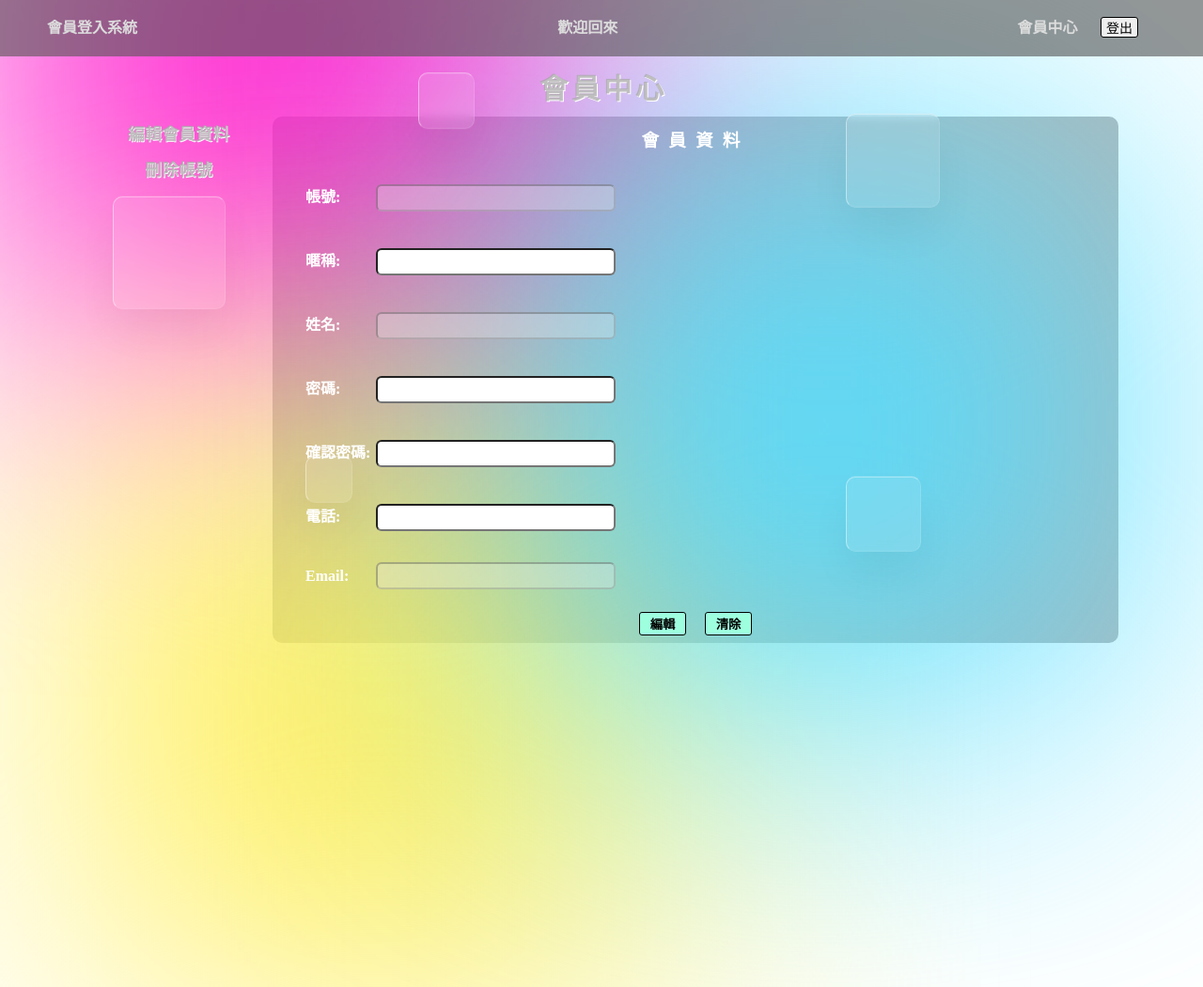
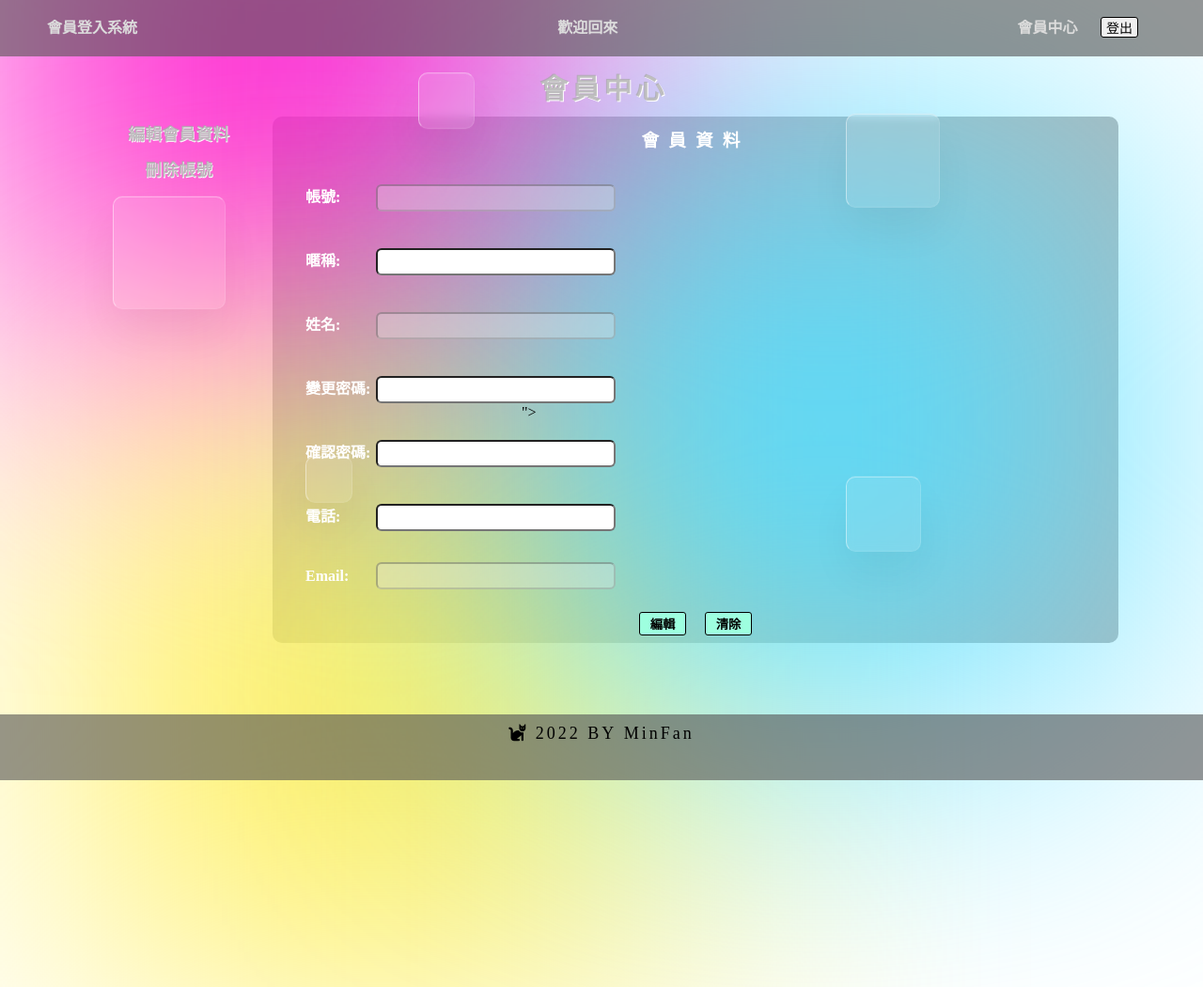
Before and after one commit to LinMinFan/member, a PHP site: the page made by member_center.php in a window 1280 px wide. Shown: the whole page at 94% size. Run offline with PHP 8.4, Linux system fonts and the light colour scheme; a user stored in the database is signed in; data comes from the database, SQL or seed files in the repository; some libraries are stand-ins or nearby versions.

Commit message:
[new] 增加共用頁尾 [changes] 密碼加入md5轉碼 外部連結fontawesome使用圖形

```diff
--- a/chk_acc.php
+++ b/chk_acc.php
@@ -9,13 +9,14 @@ $chk_a = $pdo->query($chk_acc)->fetchColumn();
 //驗證信箱沒有存在1存在0不存在
 $chk_email = "SELECT count(*) FROM `users` WHERE `account`='$acc' && `email`='$email';";
 $chk_e = $pdo->query($chk_email)->fetchColumn();
-
+//密碼將變更為1234轉碼後儲存
+$pw = md5("1234");
 if (empty($chk_a)) {
     header('location:forgot.php?error=帳號不存在');
 } else if (empty($chk_e)) {
     header('location:forgot.php?error=信箱錯誤');
 } else {
-    $sql="UPDATE `users` SET `password`='1234' WHERE `account`= '$acc';";
+    $sql="UPDATE `users` SET `password`='$pw' WHERE `account`= '$acc';";
     $pdo->exec($sql);
     header('location:login.php?update=ok');
 }
--- a/chk_login.php
+++ b/chk_login.php
@@ -3,10 +3,10 @@
 //echo "開始確認帳號密碼";
 //連線資料庫
 include "./connect.php";
-//接收帳號密碼傳值
+//接收帳號密碼傳值註冊時密碼以md5轉碼登入時也要先轉碼
+//$pw = md5($_POST['password']);
 $acc = $_POST['account'];
-$pw = $_POST['password'];
-//$pw = md5($_POST['password']);
+$pw = md5($_POST['password']);
 
 /* if($acc==資料表中的account && $pw==資料表中的password){
     //登入成功->會員中心
--- /dev/null
+++ b/css/footer.css
@@ -0,0 +1,12 @@
+.footer{
+    position: absolute;
+    top: 95vh;
+    width: 100%;
+    height: 70px;
+    background: #5454549b;
+    font-size: 18px;
+    line-height: 20px;
+    text-align: center;
+    letter-spacing: 3px;
+    padding: 10px;
+}
--- a/edit.php
+++ b/edit.php
@@ -13,8 +13,8 @@
                 <input class="name" type="text" placeholder="<?= $name; ?>" value="<?= $name; ?>" disabled>
                 <input class="name" type="text" name="name" value="<?= $name; ?>" hidden>
                 <!-- 可修改 -->
-                <h3 class="h3Tl">密碼:</h3>
-                <input class="password" type="password" name="password" value="<?= $pw; ?>">
+                <h3 class="h3Tl">變更密碼:</h3>
+                <input class="password" type="password" name="password">">
                 <h3 class="h3Tl">確認密碼:</h3>
                 <input class="chk_password" type="password" name="chk_password" placeholder="<?= (isset($_GET['error'])) ? $_GET['error'] : ''; ?>">
                 <!-- 可修改 -->
--- a/layout/footer.php
+++ b/layout/footer.php
@@ -0,0 +1,3 @@
+<div class="footerTxt">
+<span><i class="fa-solid fa-cat"></i>&nbsp;2022&nbsp;BY&nbsp;MinFan</span>
+</div>
--- a/member_center.php
+++ b/member_center.php
@@ -25,8 +25,10 @@ $email = $user['email'];
     <meta charset="UTF-8">
     <meta http-equiv="X-UA-Compatible" content="IE=edge">
     <meta name="viewport" content="width=device-width, initial-scale=1.0">
-    <title>Document</title>
+    <title>會員中心</title>
+    <link rel="stylesheet" href="https://cdnjs.cloudflare.com/ajax/libs/font-awesome/6.1.1/css/all.min.css" integrity="sha512-KfkfwYDsLkIlwQp6LFnl8zNdLGxu9YAA1QvwINks4PhcElQSvqcyVLLD9aMhXd13uQjoXtEKNosOWaZqXgel0g==" crossorigin="anonymous" referrerpolicy="no-referrer" />
     <link rel="stylesheet" href="./css/header.css">
+    <link rel="stylesheet" href="./css/footer.css">
     <link rel="stylesheet" href="./css/edit.css">
     <link rel="stylesheet" href="./css/delete.css">
     <link rel="stylesheet" href="./css/member_center.css">
@@ -73,6 +75,11 @@ $email = $user['email'];
             ?>
         </div>
     </div>
+    <div class="footer">
+    <?php
+    include "./layout/footer.php";
+    ?>
+    </div>
     <!-- <script src="./js/main.js"></script> -->
 </body>
 
--- a/save_member.php
+++ b/save_member.php
@@ -4,8 +4,9 @@ include_once "connect.php";
 $acc = $_POST['account'];
 $nick = $_POST['nick'];
 //要比對的資料只有密碼與確認密碼，確認密碼一致就送出資料
-$pw = $_POST['password'];
-$chk_pw = $_POST['chk_password'];
+//密碼為md5轉碼,比對時確認密碼先轉碼比對或比對後轉碼都可以(不使用預設值不須再判斷密碼是否變更)
+$pw = md5($_POST['password']);
+$chk_pw = md5($_POST['chk_password']);
 $phone = $_POST['phone'];
 $email = $_POST['email'];
 
--- a/store_member.php
+++ b/store_member.php
@@ -5,8 +5,9 @@ $acc = $_POST['account'];
 $nick = $_POST['nick'];
 $name = $_POST['name'];
 //密碼使用MD5轉碼
-$pw = $_POST['password'];
-$chk_pw = $_POST['chk_password'];
+//$pw=md5($_POST['pw']);
+$pw = md5($_POST['password']);
+$chk_pw = md5($_POST['chk_password']);
 $phone = $_POST['phone'];
 $email = $_POST['email'];
 //驗證帳號沒有重複1重複0不重複
@@ -15,7 +16,6 @@ $chk_a = $pdo->query($chk_acc)->fetchColumn();
 //驗證信箱沒有重複1重複0不重複
 $chk_email = "SELECT count(*) FROM `users` WHERE `email`='$email';";
 $chk_e = $pdo->query($chk_email)->fetchColumn();
-//$pw=md5($_POST['pw']);
 if ($pw != $chk_pw) {
     header('location:register.php?error=確認密碼錯誤');
 }else if(empty($acc) || empty($nick) || empty($name) || empty($phone) || empty($email)){
```
Also changed, not shown: forgot.php (+7 -1 lines), login.php (+7 -2 lines), register.php (+7 -1 lines), README.md.
